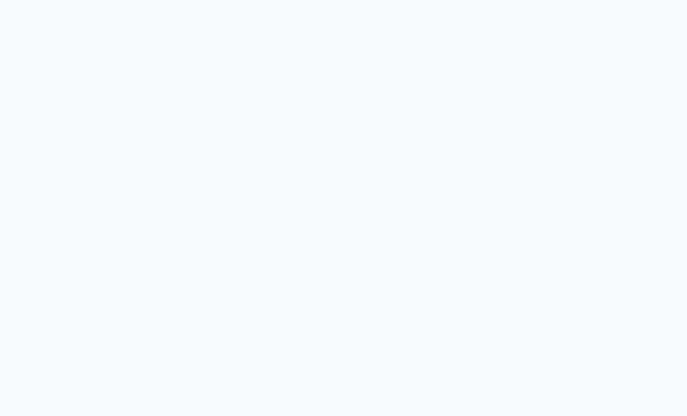
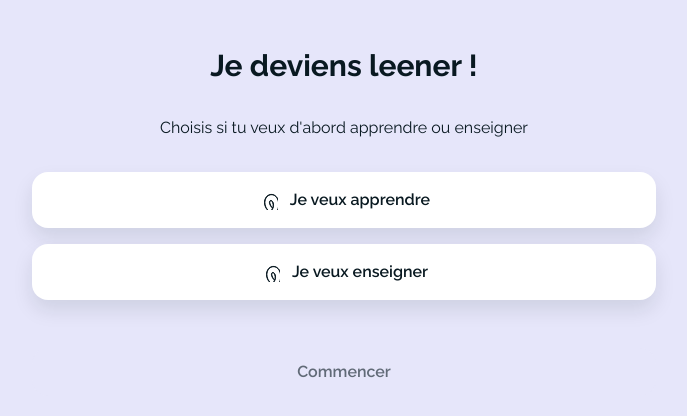
Before and after one commit to leenup/leenup-frontend, a Vue app: page /onboarding/role in a window 1280 px wide. Before the commit this address had no page. Shown: the top 416 px of the page, without its empty margins (296-983 px from the left). Built offline with nearby package versions, Linux system fonts and the light colour scheme.

Commit message:
AddRoleSelectionFlowWithPiniaStoreAndRoutingLogic

```diff
--- a/src/main.ts
+++ b/src/main.ts
@@ -3,8 +3,15 @@
 import App from './App.vue'
 import router from './router'
 import './assets/styles/tailwind.css'
+import { useOnboardingStore } from './stores/onboarding'
 
 const app = createApp(App)
-app.use(createPinia())
+const pinia = createPinia()
+app.use(pinia)
+
+// charge la préférence d'onboarding dès le boot
+const onboardingStore = useOnboardingStore()
+onboardingStore.loadFromStorage()
+
 app.use(router)
 app.mount('#app')
--- a/src/router/index.ts
+++ b/src/router/index.ts
@@ -1,4 +1,5 @@
 import { createRouter, createWebHistory, type RouteRecordRaw } from 'vue-router'
+import { useOnboardingStore } from '@/stores/onboarding'
 
 const routes: RouteRecordRaw[] = [
   { path: '/', name: 'home', component: () => import('@/views/HomeView.vue') },
@@ -11,15 +12,45 @@
     component: () => import('@/views/OnboardingView.vue'),
     meta: { guestOnly: true },
   },
-  // Discover Application - Mentorats Presentation
+
   {
-    path: '/presentation-mentorats',
-    name: 'presentation-mentorats',
-    component: () => import('@/views/PresentationMentoratsView.vue'),
+    path: '/onboarding/role',
+    name: 'onboarding-role',
+    component: () => import('@/views/OnboardingRoleChoice.vue'),
     meta: { guestOnly: true },
   },
+  {
+    path: '/onboarding/start',
+    name: 'onboarding-start',
+    component: () => import('@/views/OnboardingView.vue'),
+    meta: { guestOnly: true },
+  },
+  {
+    path: '/onboarding/learner',
+    name: 'onboarding-learner',
+    component: () => import('@/views/OnboardingLearner.vue'),
+    meta: { guestOnly: true },
+  },
+  {
+    path: '/onboarding/mentor',
+    name: 'onboarding-mentor',
+    component: () => import('@/views/OnboardingMentor.vue'),
+    meta: { guestOnly: true },
+  },
+
+  // Discover Application - Mentorats Presentation
 ]
 
 const router = createRouter({ history: createWebHistory(), routes })
 
+router.beforeEach((to) => {
+  if (to.name === 'onboarding-start') {
+    const store = useOnboardingStore()
+    if (store.role === 'learner') return { name: 'onboarding-learner' }
+    if (store.role === 'mentor') return { name: 'onboarding-mentor' }
+    return { name: 'onboarding-role' }
+  }
+  return true
+})
+
 export default router
--- /dev/null
+++ b/src/stores/onboarding.ts
@@ -0,0 +1,27 @@
+import { defineStore } from 'pinia'
+import { ref } from 'vue'
+
+export type OnboardingRole = 'learner' | 'mentor' | null
+
+const STORAGE_KEY = 'onboarding_role'
+
+export const useOnboardingStore = defineStore('onboarding', () => {
+  const role = ref<OnboardingRole>(null)
+
+  const setRole = (value: Exclude<OnboardingRole, null>) => {
+    role.value = value
+    if (globalThis.window !== undefined) {
+      localStorage.setItem(STORAGE_KEY, value)
+    }
+  }
+
+  const loadFromStorage = () => {
+    if (globalThis.window === undefined) return
+    const stored = localStorage.getItem(STORAGE_KEY)
+    if (stored === 'learner' || stored === 'mentor') {
+      role.value = stored
+    }
+  }
+
+  return { role, setRole, loadFromStorage }
+})
--- /dev/null
+++ b/src/views/OnboardingLearner.vue
@@ -0,0 +1,8 @@
+<template>
+  <main class="min-h-screen bg-surface-bg text-primary-600 flex items-center justify-center">
+    <div class="rounded-400 bg-surface-panel px-8 py-12 text-center shadow-e-200">
+      <h1 class="text-3xl font-bold mb-4">Bienvenue apprenant !</h1>
+      <p class="text-base text-primary-600">Découvre de nouvelles compétences et connecte-toi avec nos mentors.</p>
+    </div>
+  </main>
+</template>
--- /dev/null
+++ b/src/views/OnboardingMentor.vue
@@ -0,0 +1,8 @@
+<template>
+  <main class="min-h-screen bg-surface-bg text-primary-600 flex items-center justify-center">
+    <div class="rounded-400 bg-surface-panel px-8 py-12 text-center shadow-e-200">
+      <h1 class="text-3xl font-bold mb-4">Bienvenue mentor !</h1>
+      <p class="text-base text-primary-600">Tu es prêt à partager tes connaissances avec la communauté Leenup.</p>
+    </div>
+  </main>
+</template>
--- /dev/null
+++ b/src/views/OnboardingRoleChoice.vue
@@ -0,0 +1,62 @@
+<template>
+  <main class="min-h-screen bg-surface-bg text-primary-600">
+    <div class="mx-auto flex max-w-2xl flex-col gap-8 px-6 py-12 text-center">
+      <h1 class="text-3xl font-bold">Je deviens leener !</h1>
+      <p class="text-base text-primary-600">Choisis si tu veux d'abord apprendre ou enseigner</p>
+
+      <div class="flex flex-col gap-4">
+        <button
+          class="flex items-center justify-center gap-3 rounded-400 px-6 py-4 text-base font-semibold transition"
+          :class="store.role === 'learner'
+            ? 'bg-cta-500 text-surface-button shadow-e-300'
+            : 'bg-surface-panel text-primary-600 shadow-e-200 hover:bg-secondary-500'"
+          :aria-pressed="store.role === 'learner'"
+          @click="choose('learner')"
+        >
+          <IconUser class="h-5 w-5" />
+          Je veux apprendre
+        </button>
+        <button
+          class="flex items-center justify-center gap-3 rounded-400 px-6 py-4 text-base font-semibold transition"
+          :class="store.role === 'mentor'
+            ? 'bg-cta-500 text-surface-button shadow-e-300'
+            : 'bg-surface-panel text-primary-600 shadow-e-200 hover:bg-secondary-500'"
+          :aria-pressed="store.role === 'mentor'"
+          @click="choose('mentor')"
+        >
+          <IconUser class="h-5 w-5" />
+          Je veux enseigner
+        </button>
+      </div>
+
+      <button
+        class="mt-4 w-full rounded-400 px-6 py-3 text-base font-semibold transition"
+        :class="store.role
+          ? 'bg-cta-500 text-surface-button shadow-e-300 hover:bg-cta-600'
+          : 'bg-secondary-500 text-primary-600 opacity-60 cursor-not-allowed'"
+        :disabled="!store.role"
+        @click="goNext"
+      >
+        Commencer
+      </button>
+    </div>
+  </main>
+</template>
+
+<script setup lang="ts">
+import IconUser from '@/components/icons/IconHome.vue'
+import { useRouter } from 'vue-router'
+import { useOnboardingStore } from '@/stores/onboarding'
+
+const router = useRouter()
+const store = useOnboardingStore()
+
+const choose = (role: 'learner' | 'mentor') => {
+  store.setRole(role)
+}
+
+const goNext = () => {
+  if (!store.role) return
+  router.push({ name: 'onboarding-start' })
+}
+</script>
--- a/src/views/OnboardingView.vue
+++ b/src/views/OnboardingView.vue
@@ -39,11 +39,25 @@
         <h3 class="text-2xl font-bold">Je deviens leener !</h3>
         <p class="mt-2 text-base text-surface-button/80">Choisis si tu veux d'abord apprendre ou enseigner</p>
         <div class="mt-8 flex flex-col gap-4">
-          <button class="flex items-center justify-center gap-3 rounded-400 bg-surface-panel px-6 py-3 text-primary-600 shadow-e-200 transition hover:bg-secondary-500">
+          <button
+            class="flex items-center justify-center gap-3 rounded-400 px-6 py-4 text-base font-semibold transition"
+            :class="onboardingStore.role === 'learner'
+              ? 'bg-cta-500 text-surface-button shadow-e-300'
+              : 'bg-surface-panel text-primary-600 shadow-e-200 hover:bg-secondary-500'"
+            :aria-pressed="onboardingStore.role === 'learner'"
+            @click="selectRole('learner')"
+          >
             <IconUser class="h-5 w-5" />
             Je veux apprendre
           </button>
-          <button class="flex items-center justify-center gap-3 rounded-400 bg-surface-panel px-6 py-3 text-primary-600 shadow-e-200 transition hover:bg-secondary-500">
+          <button
+            class="flex items-center justify-center gap-3 rounded-400 px-6 py-4 text-base font-semibold transition"
+            :class="onboardingStore.role === 'mentor'
+              ? 'bg-cta-500 text-surface-button shadow-e-300'
+              : 'bg-surface-panel text-primary-600 shadow-e-200 hover:bg-secondary-500'"
+            :aria-pressed="onboardingStore.role === 'mentor'"
+            @click="selectRole('mentor')"
+          >
             <IconUser class="h-5 w-5" />
             Je veux enseigner
           </button>
@@ -58,7 +72,12 @@
       </section>
 
       <section class="flex justify-center pb-8">
-        <button class="w-full max-w-md rounded-400 bg-cta-600 px-6 py-3 text-surface-button shadow-e-300 transition hover:bg-primary-700">
+        <button
+          class="w-full max-w-md rounded-400 px-6 py-3 text-surface-button shadow-e-300 transition"
+          :class="onboardingStore.role ? 'bg-cta-600 hover:bg-primary-700' : 'bg-secondary-500 text-primary-600 opacity-60 cursor-not-allowed'"
+          :disabled="!onboardingStore.role"
+          @click="startFlow"
+        >
           Commencer
         </button>
       </section>
@@ -71,9 +90,19 @@
 import IconUser from '@/components/icons/IconHome.vue'
 import IconCoucou from '@/components/icons/IconCoucou.vue'
 import { useRouter } from 'vue-router'
+import { useOnboardingStore } from '@/stores/onboarding'
 
 const router = useRouter()
+const onboardingStore = useOnboardingStore()
 const goBack = () => router.back()
+const selectRole = (role: 'learner' | 'mentor') => { onboardingStore.setRole(role) }
+const startFlow = () => {
+  if (onboardingStore.role === 'learner') {
+    router.push({ name: 'onboarding-learner' })
+  } else if (onboardingStore.role === 'mentor') {
+    router.push({ name: 'onboarding-mentor' })
+  }
+}
 
 const slides = [
   {
--- a/src/views/PresentationMentoratsView.vue
+++ /dev/null
@@ -1,8 +0,0 @@
-<template>
-  <div class="min-h-screen flex flex-col items-center justify-center text-center">
-    <h1 class="text-3xl font-bold text-primary">Présentation des mentorats</h1>
-    <p class="mt-4 text-gray-600">Cette page présentera les cours et les mentors.</p>
-  </div>
-</template>
-
-<script setup lang="ts"></script>
```
Also changed, not shown: 1 other file (tests, documents, lock files or other folders).
